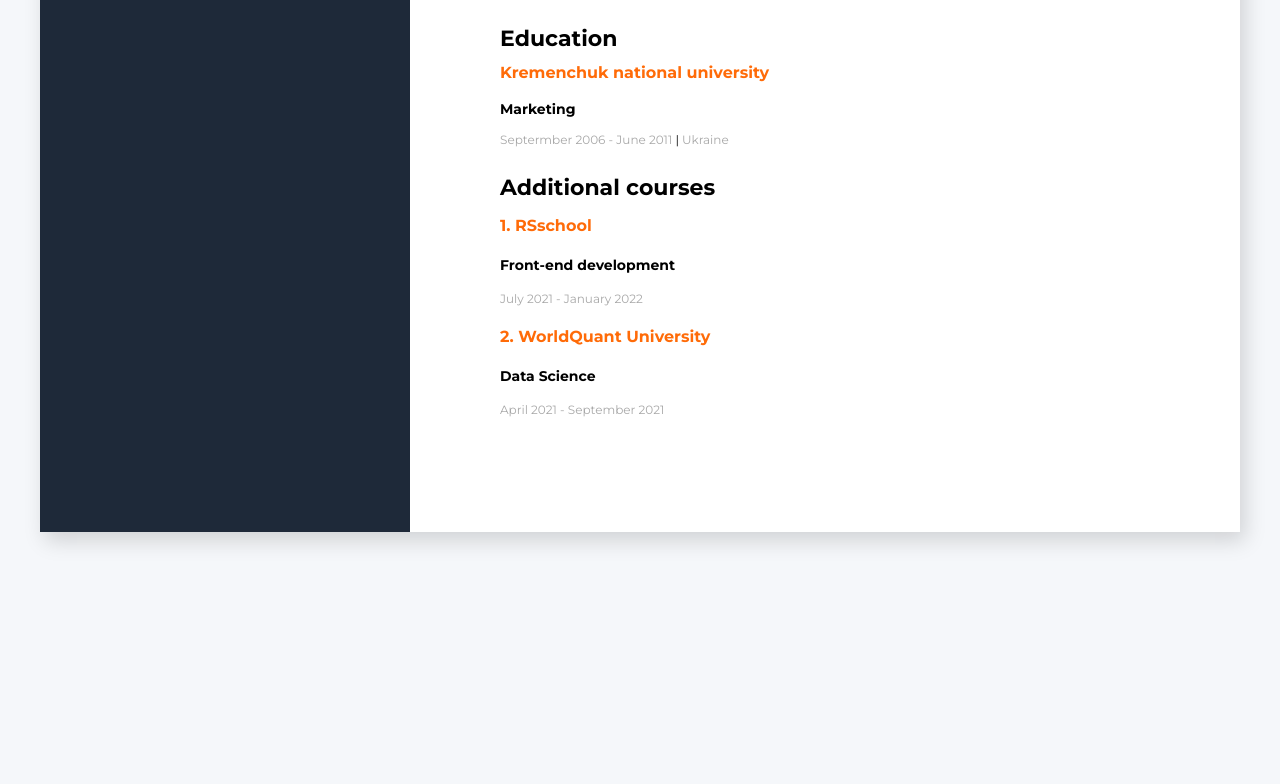
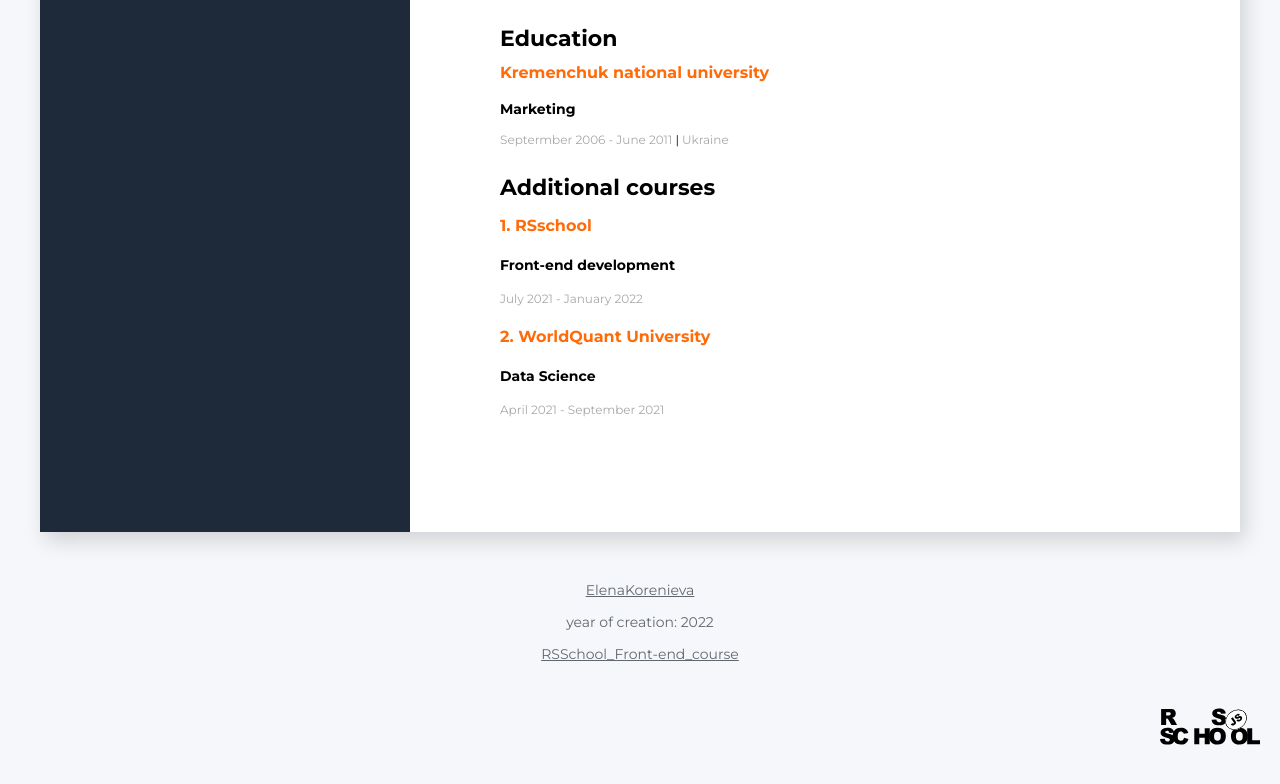
Before and after one commit to ElenaKorenieva/rsschool-cv, a plain HTML site: page index.html in a window 1280 px wide. Shown: the part 1379-2163 px from the top of the page. Before the commit the page ends 1951 px from the top, so only its background shows below. Drawn offline with Linux system fonts and the light colour scheme.

Commit message:
feat: add files

```diff
--- a/index.html
+++ b/index.html
@@ -195,5 +195,16 @@
 
         </div>
     </div>
+
+    <!-- Footer-->
+    <footer>
+        <div class="footer-block">
+            <a class="footer-link" href="https://github.com/ElenaKorenieva">ElenaKorenieva</a>
+            <p class="year-of-creation">year of creation: 2022</p>
+            <a class="footer-link" href="https://rs.school/js-en/">RSSchool_Front-end_course</a>
+            <p class="rsschool-image"><a href="https://rs.school/images/rs_school_js.svg"><img src="./rs_school_js.svg" width='100'
+                height='100' alt='RSSchool image'></a></p>
+        </div>
+    </footer>
 </body>
 </html>
--- a/style.css
+++ b/style.css
@@ -308,3 +308,34 @@ body {
 .education-divider2 {
     color: #000000;
 }
+
+
+.footer-block {
+    color: #a8a8a8;
+    margin-top: 48px;
+    text-align: center;
+}
+
+.footer-link {
+    font-size: 14px;
+    font-weight: 300;
+    line-height: 20px;
+    color: #616770;
+    margin-bottom: 12px;
+    display: block;
+    text-align: center;
+}
+
+.year-of-creation {
+    font-size: 14px;
+    font-weight: 300;
+    line-height: 20px;
+    color: #616770;
+    margin-bottom: 12px;
+    text-align: center;
+}
+
+.rsschool-image {
+    margin-top: 12px;
+    text-align: right;
+}
```
Also changed, not shown: rs_school_js.svg (added).
